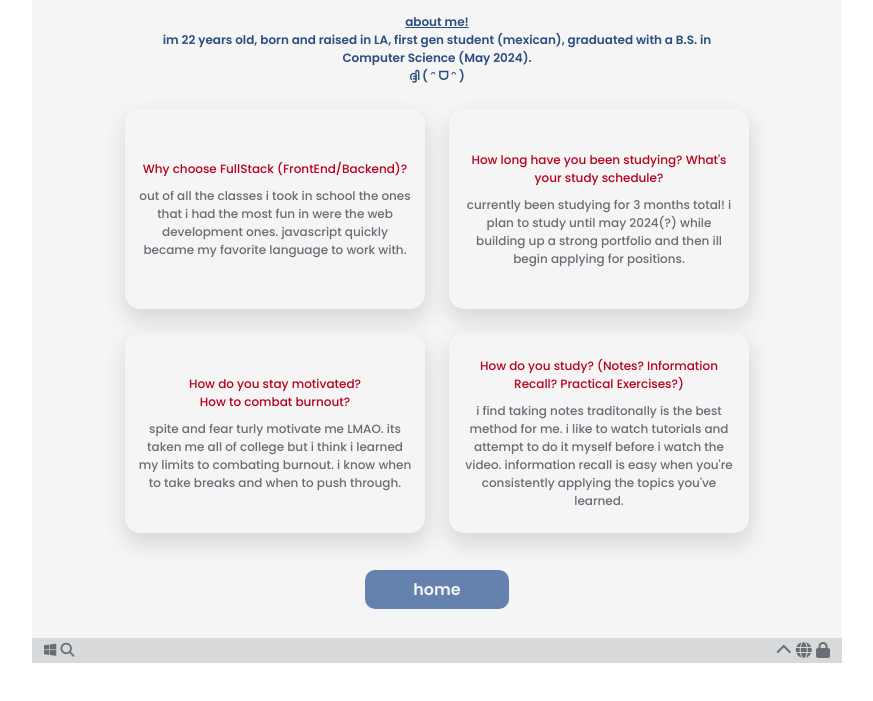
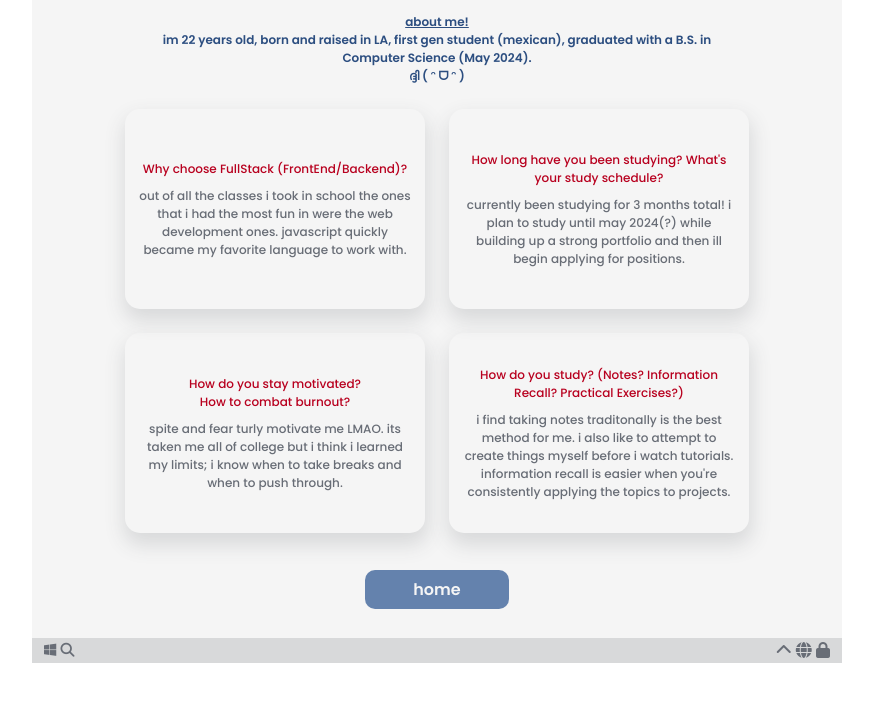
Before and after one commit to strwbrry05/gatit0Notes, a plain HTML site: page faq.html in a window 1280 px wide. Shown: the part 129-830 px from the top of the page, without its empty margins (203-1076 px from the left). Drawn offline with Linux system fonts and the light colour scheme; a web font is replaced by a local one.

Commit message:
altering faq.html

```diff
--- a/faq.html
+++ b/faq.html
@@ -78,8 +78,8 @@
             </p>
             <p class="answerText">
               spite and fear turly motivate me LMAO. its taken me all of college
-              but i think i learned my limits to combating burnout. i know when
-              to take breaks and when to push through.
+              but i think i learned my limits; i know when to take breaks and
+              when to push through.
             </p>
           </div>
 
@@ -89,10 +89,10 @@
               Exercises?)
             </p>
             <p class="answerText">
-              i find taking notes traditonally is the best method for me. i like
-              to watch tutorials and attempt to do it myself before i watch the
-              video. information recall is easy when you're consistently
-              applying the topics you've learned.
+              i find taking notes traditonally is the best method for me. i also
+              like to attempt to create things myself before i watch tutorials.
+              information recall is easier when you're consistently applying the
+              topics to projects.
             </p>
           </div>
         </div>
```
